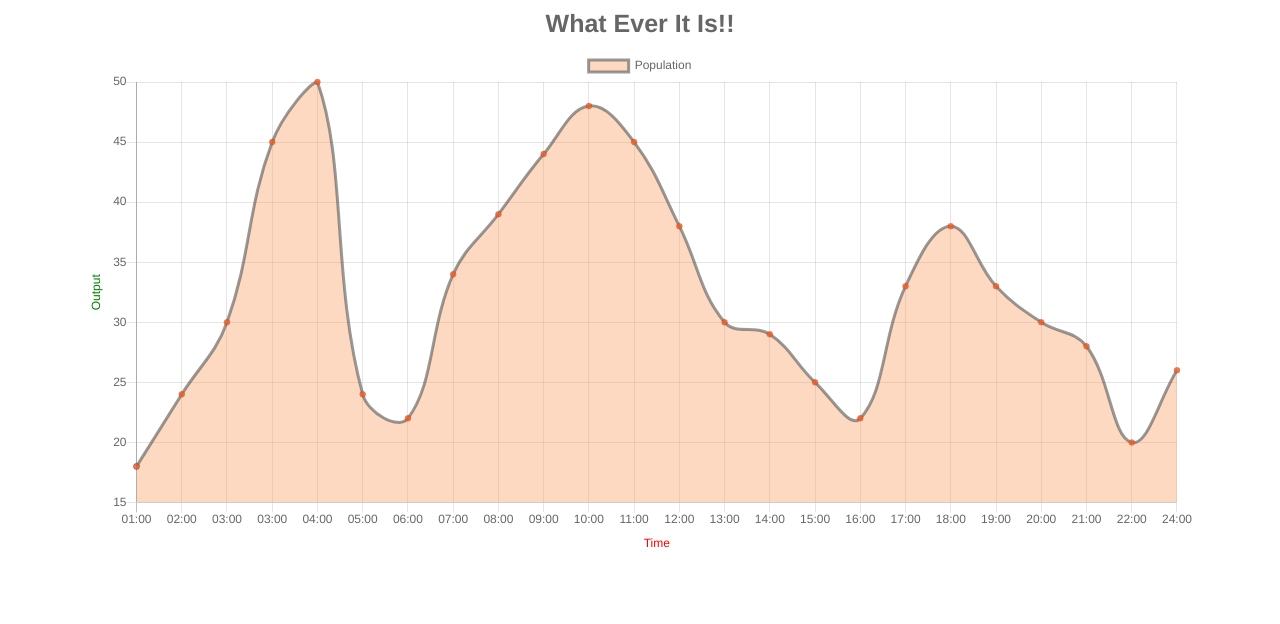
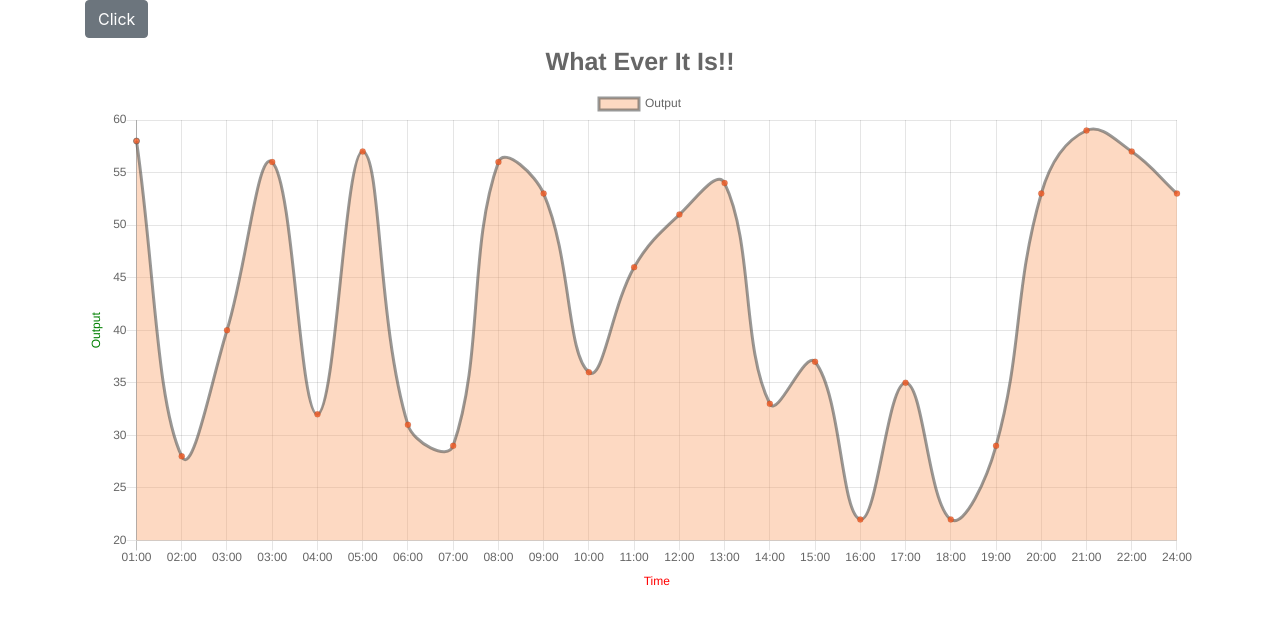
Before and after one commit to sidsb/ongc, a React (Create React App) app: page / in a window 1280 px wide. Shown: the top 624 px of the page. Built offline with nearby package versions, Linux system fonts and the light colour scheme.

Commit message:
dynamic data render

```diff
--- a/package.json
+++ b/package.json
@@ -6,6 +6,7 @@
     "@testing-library/jest-dom": "^4.2.4",
     "@testing-library/react": "^9.5.0",
     "@testing-library/user-event": "^7.2.1",
+    "axios": "^0.19.2",
     "bootstrap": "^4.5.0",
     "chart.js": "^2.9.3",
     "react": "^16.13.1",
--- a/src/App.js
+++ b/src/App.js
@@ -1,51 +1,22 @@
 import React, { Component } from 'react';
 import './App.css';
-import Chart from './components/chart';
+import Chart from './components/chart2';
 import 'bootstrap/dist/css/bootstrap.min.css';
-import db from './data.json';
 
 class App extends Component {
 
   constructor() {
     super();
-    this.state = {
-      chartData: {}
-    }
+
   }
 
-  componentDidMount() {
-    this.getChartData();
-  }
-
-  getChartData() {
-    //API Call
-    this.setState({
-      chartData: {
-        labels: db.labels,
-        datasets: [
-          {
-            label: 'Population',
-            data: db.data,
-            backgroundColor: 'rgba(249, 161, 104 ,0.4)',
-            borderColor: [
-              'rgba(85, 85, 84 , 0.6)',
-            ],
-            pointBackgroundColor: 'rgba(244, 89, 33,0.8)',
-            pointHoverBackgroundColor: 'rgba(241, 251, 25,0.9)',
-            pointHoverRadius: '5'
-
-          }
-        ]
-      }
-    })
-  }
 
 
 
 
   render() {
     return (
-      <Chart data={this.state.chartData} />
+      <Chart />
     );
   }
 }
--- a/src/components/chart.js
+++ b/src/components/chart.js
@@ -2,14 +2,48 @@ import React, { Component } from 'react';
 import { Bar, Line, Pie } from 'react-chartjs-2';
 import 'bootstrap/dist/css/bootstrap.min.css';
 import '../index.css';
+import db from '../data.json';
+import { Button } from 'reactstrap';
 
 export class Chart extends Component {
 
     constructor(props) {
         super(props)
         this.state = {
+            data: {
+                labels: db.labels,
+                datasets: [
+                    {
+                        label: "Output",
+                        backgroundColor: 'rgba(249, 161, 104 ,0.4)',
+                        borderColor: [
+                            'rgba(85, 85, 84 , 0.6)',
+                        ],
+                        pointBackgroundColor: 'rgba(244, 89, 33,0.8)',
+                        pointHoverBackgroundColor: 'rgba(241, 251, 25,0.9)',
+                        pointHoverRadius: '5',
+                        data: db.data
+                    }
+                ]
+            },
+
         }
+        this.handleClick = this.handleClick.bind(this);
     }
+
+
+    handleClick() {
+        let ndata = [];
+        for (let i = 1; i <= 24; ++i) {
+            let val = Math.floor(Math.random() * (60 - 20)) + 20;
+            ndata.push(val.toString(10));
+        }
+        console.log(ndata);
+
+
+
+    }
+
 
     render() {
 
@@ -17,9 +51,12 @@ export class Chart extends Component {
             <div className="container">
                 <div className="row">
                     <div className="col">
+
+                        <Button color="primary" onClick={this.handleClick}>Change Data</Button>
                         <Line
-                            data={this.props.data}
+                            data={this.state.data}
                             options={{
+                                responsive: true,
                                 title: {
                                     display: true,
                                     text: "What Ever It Is!!",
--- /dev/null
+++ b/src/components/chart2.js
@@ -0,0 +1,71 @@
+import React, { useState, useEffect } from 'react';
+import { Line } from 'react-chartjs-2';
+import db from '../data.json';
+import { Button } from 'reactstrap';
+
+export default function Chart() {
+    const [chartData, setChartData] = useState({});
+
+
+    const chart = () => {
+        let ndata = [];
+        for (let i = 1; i <= 24; ++i) {
+            let val = Math.floor(Math.random() * (60 - 20)) + 20;
+            ndata.push(val.toString(10));
+        }
+        setChartData({
+            labels: db.labels,
+            datasets: [{
+                label: 'Output',
+                backgroundColor: 'rgba(249, 161, 104 ,0.4)',
+                borderColor: [
+                    'rgba(85, 85, 84 , 0.6)',
+                ],
+                pointBackgroundColor: 'rgba(244, 89, 33,0.8)',
+                pointHoverBackgroundColor: 'rgba(241, 251, 25,0.9)',
+                pointHoverRadius: '5',
+                data: ndata
+            }
+            ]
+        })
+    }
+
+
+    useEffect(() => {
+        chart()
+    }, [])
+
+
+
+    return (
+        <div className="container">
+            <Button className="primary" onClick={chart}>Click</Button>
+            <Line data={chartData}
+                options={{
+                    responsive: true,
+                    title: {
+                        display: true,
+                        text: "What Ever It Is!!",
+                        fontSize: 25
+                    },
+                    scales: {
+                        xAxes: [{
+                            scaleLabel: {
+                                display: true,
+                                labelString: "Time",
+                                fontColor: "red"
+                            }
+                        }],
+                        yAxes: [{
+                            scaleLabel: {
+                                display: true,
+                                labelString: "Output",
+                                fontColor: "green"
+                            }
+                        }]
+                    },
+                }}
+            />
+        </div >
+    )
+}
```
Also changed, not shown: 1 other file (tests, documents, lock files or other folders).
